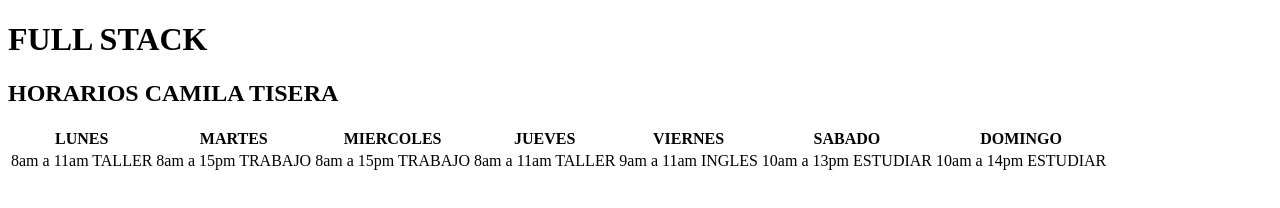
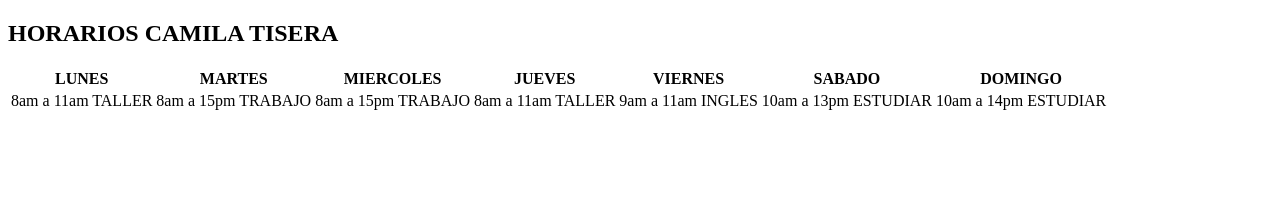
Before and after one commit to CamilaTisera/ITBA-Curso, a plain HTML site: page index.html in a window 1280 px wide. Drawn offline with Linux system fonts and the light colour scheme.

Commit message:
Eliminar

```diff
--- a/index.html
+++ b/index.html
@@ -1,10 +1,9 @@
 <!DOCTYPE html>
 <html>
     <head>
-        <title>ITBA</title>
+        <title>CV CAMILA TISERA</title>
     </head>
     <body>
-            <h1>FULL STACK</h1>
             <h2>HORARIOS CAMILA TISERA</h2>
 
             <table>
```
